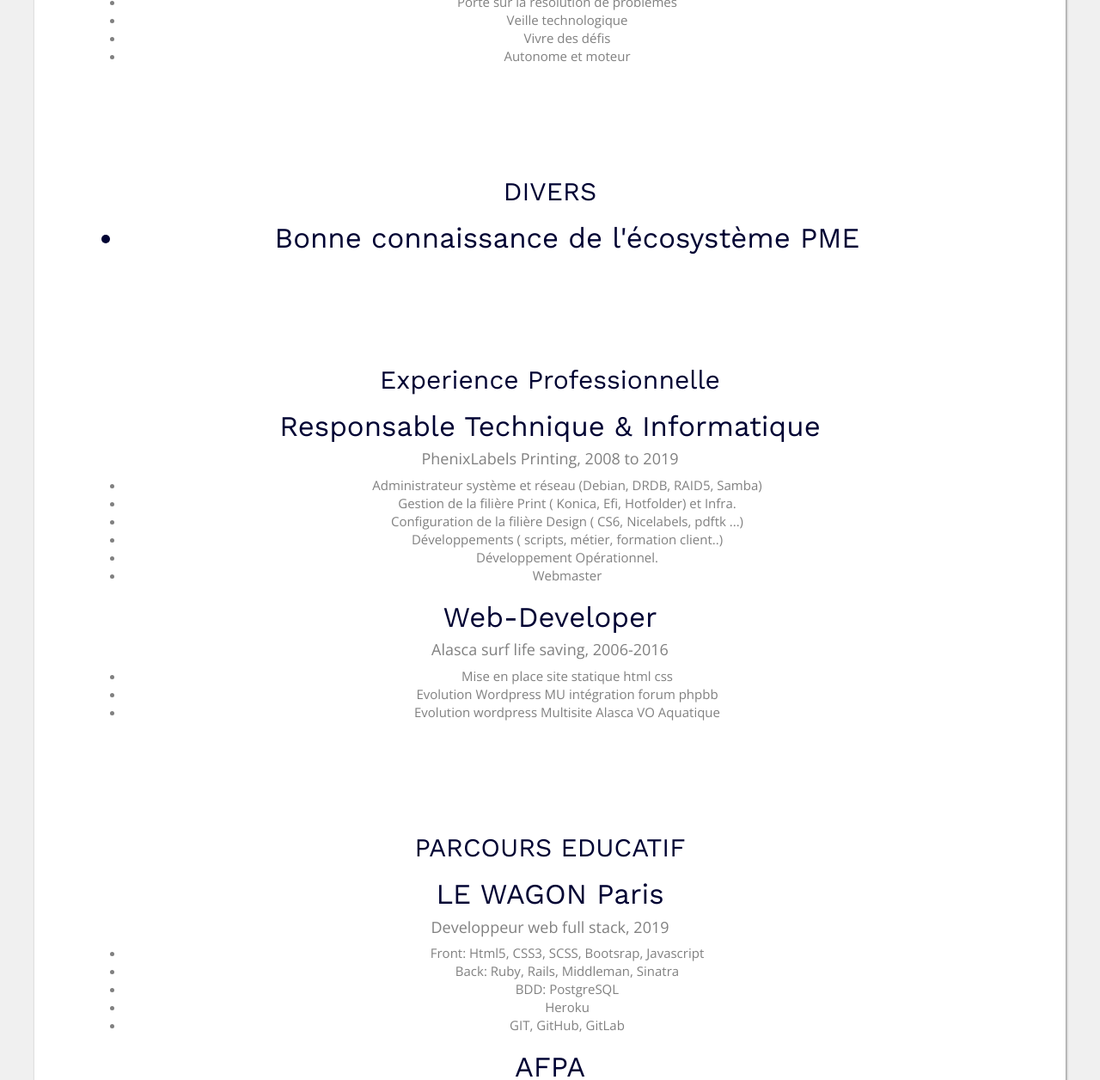
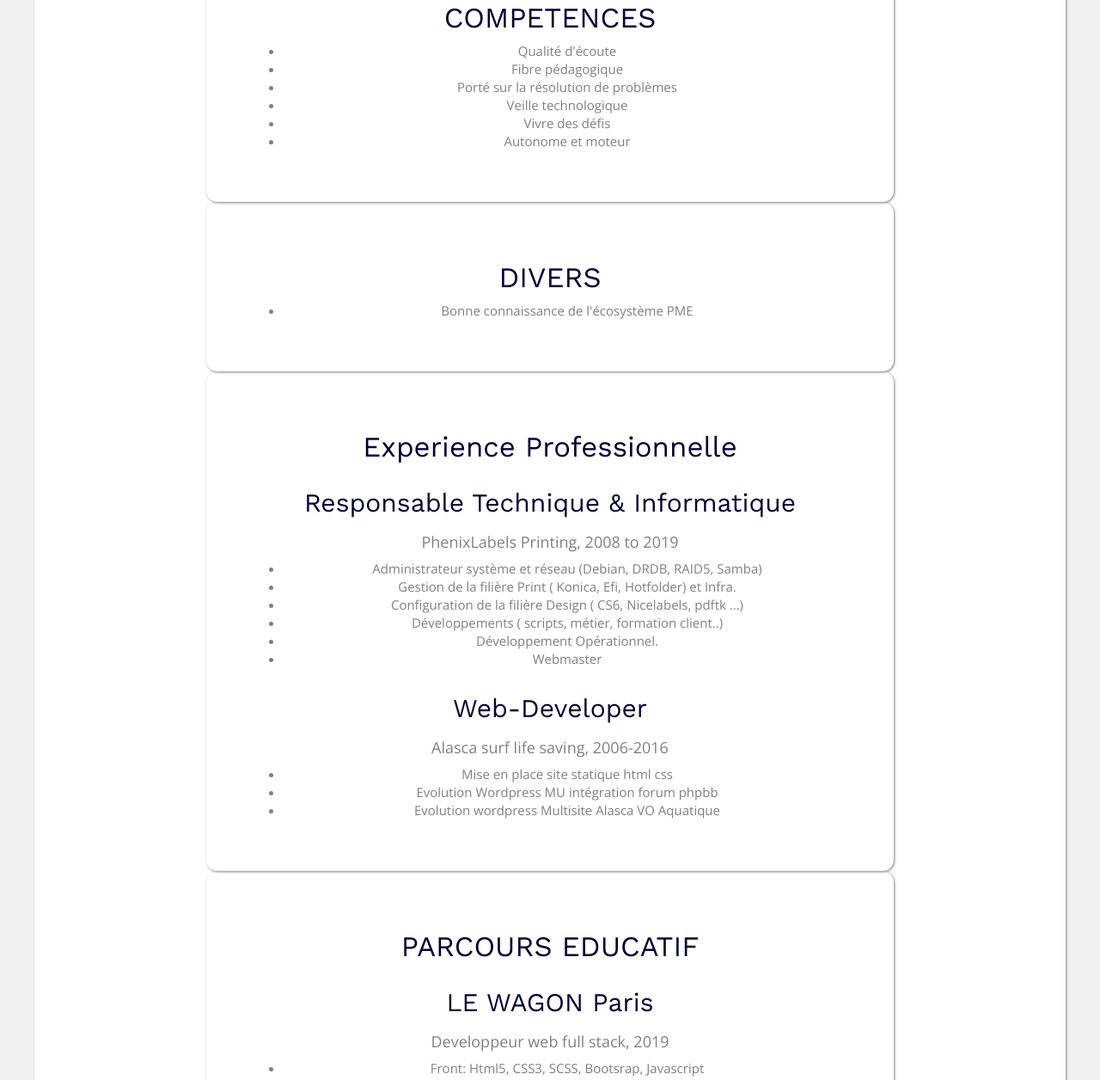
Before and after one commit to wizz7533/Profil, a plain HTML site: page index.html in a window 1280 px wide. Shown: the part 1544-2800 px from the top of the page at 86% size. Drawn offline with nearby package versions, Linux system fonts and the light colour scheme.

Commit message:
Profil v0.0.3

```diff
--- a/css/components/avatar.css
+++ b/css/components/avatar.css
@@ -4,3 +4,8 @@
   left: 15px;
   object-position: 1;
 }
+
+.staff{
+  border-radius: 50px;
+  border: 2px solid black;
+}
--- a/css/components/card.css
+++ b/css/components/card.css
@@ -1,4 +1,11 @@
 .card {
+  display: flex;
+  flex-direction: column;
+  width: 100vh;
+  margin: 0 auto; /* This automatically sets left/right margins */
+  border-radius: 13px;
+  box-shadow: 1px 1px 3px grey;
+  position: relative;
   padding: 50px;
   text-align: center;
 
--- a/css/components/container.css
+++ b/css/components/container.css
@@ -1,29 +1,35 @@
 .container {
+  display: flex;
+  flex-flow: row wrap;
+  flex-direction: column;
   width: 1200px;   /* This sets the width */
   margin: 0 auto; /* This automatically sets left/right margins */
   background-color: rgb(255,255,255);
   border-radius: 13px;
   box-shadow: 1px 1px 3px grey;
   position: relative;
-
 }
 
 
 @media (max-width: 960px) {
   /* For a screen < 960px, this CSS will be read */
   .container {
+    justify-content: space-around;
     width: 700px;
+    flex-direction: column;
   }
 }
 @media (max-width: 720px) {
   /* For a screen < 720px, this CSS will be read */
   .container {
     width: 500px;
+    flex-direction: column;
   }
 }
 @media (max-width: 540px) {
   /* For a screen < 540px, this CSS will be read */
   .container {
     width: 300px;
+    flex-direction: column;
   }
 }
--- a/css/style.css
+++ b/css/style.css
@@ -71,11 +71,6 @@
   height: 100%;
 }
 
-.staff{
-  border-radius: 50px;
-  border: 2px solid black;
-}
-
 .shadow {
   box-shadow: 5px 5px 3px grey;
 }
--- a/index.html
+++ b/index.html
@@ -33,23 +33,23 @@
   <body>
     <div id="banner">
       <img id="avatar_style" class="img-circle" src="images/profil.jpg" alt="avatar" width="150" height="150" class="staff shadow">
-      <img id="logo_style" src="images/spiraledor.svg" alt="logo" width="200" height="200">
       <h1>DENIS FORTICT</h1>
       <h2>CONSULTANT</h2>
       <p>JUNIOR FULL STACK ROR WEB DEVELOPPER</p>
+      <img id="logo_style" src="images/spiraledor.svg" alt="logo" width="200" height="200">
     </div>
 
 
     <div class="container" .media>
       <div class="card">
-        <h3>2 TEMPS/ 2 PASSIONS / 1 VIE</h3>
+        <h2>2 TEMPS/ 2 PASSIONS / 1 VIE</h2>
         <h4>Geek des années 80', j'ai toujours gardé un pc à portée de main pour le mettre au service de mon premier métier passion: maître-nageur ( Sapeur pompier sauveteur en mer, éducateur sportif, entraîneur, rédaction du premier diplôme de moniteur de sauvetage côtier sportif).
           Webmaster d'un des premiers club de sauvetage côtier sportif en France, j'ai suivi une formation de développeur informatique puis de consultant en qualité logicielle. Linuxien, je suis entré en tant que responsable technique et informatique dans une imprimerie avant de faire une formation de développeur 'full-stack Ruby on Rails" au Wagon.
           A présent, j'aspire à vivre pleinement ma passion de développeur au sein d'une équipe afin de progresser plus vite.</h4>
       </div>
 
       <div class="card">
-        <h3>REALISATIONS</h3>
+        <h2>REALISATIONS</h2>
           <ul>
             <li> Polipart: Plateforme de mise en relation élus / citoyens</li>
               <li>Vainqueur du hackaton 'La nuit du code citoyen', LLL, 18 mars 2019, </li>
@@ -71,7 +71,7 @@
       </div>
 
       <div class="card">
-        <h3>COMPETENCES</h3>
+        <h2>COMPETENCES</h2>
           <ul>
             <li>Qualité d'écoute</li>
             <li>Fibre pédagogique</li>
@@ -83,17 +83,15 @@
       </div>
 
       <div class="card">
-        <h3>DIVERS</h3>
-        <h2>
+        <h2>DIVERS</h2>
           <ul>
             <li>Bonne connaissance de l'écosystème PME</li>
           </ul>
-        </h2>
       </div>
 
       <div class="card">
-        <h3>Experience Professionnelle</h3>
-        <h2>Responsable Technique & Informatique</h2>
+        <h2>Experience Professionnelle</h2>
+        <h3>Responsable Technique & Informatique</h3>
         <h4>PhenixLabels Printing, 2008 to 2019</h4>
           <ul>
             <li>Administrateur système et réseau (Debian, DRDB, RAID5, Samba)</li>
@@ -104,7 +102,7 @@
             <li>Webmaster</li>
           </ul>
 
-        <h2>Web-Developer</h2>
+        <h3>Web-Developer</h3>
         <h4>Alasca surf life saving, 2006-2016</h4>
           <ul>
             <li>Mise en place site statique html css</li>
@@ -114,8 +112,8 @@
       </div>
 
       <div class="card">
-        <h3>PARCOURS EDUCATIF</h3>
-        <h2>LE WAGON Paris</h2>
+        <h2>PARCOURS EDUCATIF</h2>
+        <h3>LE WAGON Paris</h3>
         <h4>Developpeur web full stack, 2019 </h4>
           <ul>
             <li>Front: Html5, CSS3, SCSS, Bootsrap, Javascript</li>
@@ -125,7 +123,7 @@
             <li>GIT, GitHub, GitLab</li>
           </ul>
 
-        <h2>AFPA</h2>
+        <h3>AFPA</h3>
         <h4>DEVELOPPEUR INFORMATIQUE, 2004-2005, 2007</h4>
           <ul>
             <li>Front: Html - CSS</li>
@@ -134,14 +132,14 @@
             <li>EDI: Eclipse</li>
           </ul>
 
-        <h2>FITEC</h2>
+        <h3>FITEC</h3>
         <h4>Consultant Qualité Logicielle, 2007</h4>
           <ul>
             <li>Recette, validation, jeux d'essais...</li>
             <li>Loadrunner, QTP</li>
           </ul>
 
-        <h2>CREPS de Bordeaux</h2>
+        <h3>CREPS de Bordeaux</h3>
         <h4>BEESAN, TCBE2 Natation Sportive 1996-1999</h4>
           <ul>
             <li>Enseignement publics variés</li>
```
